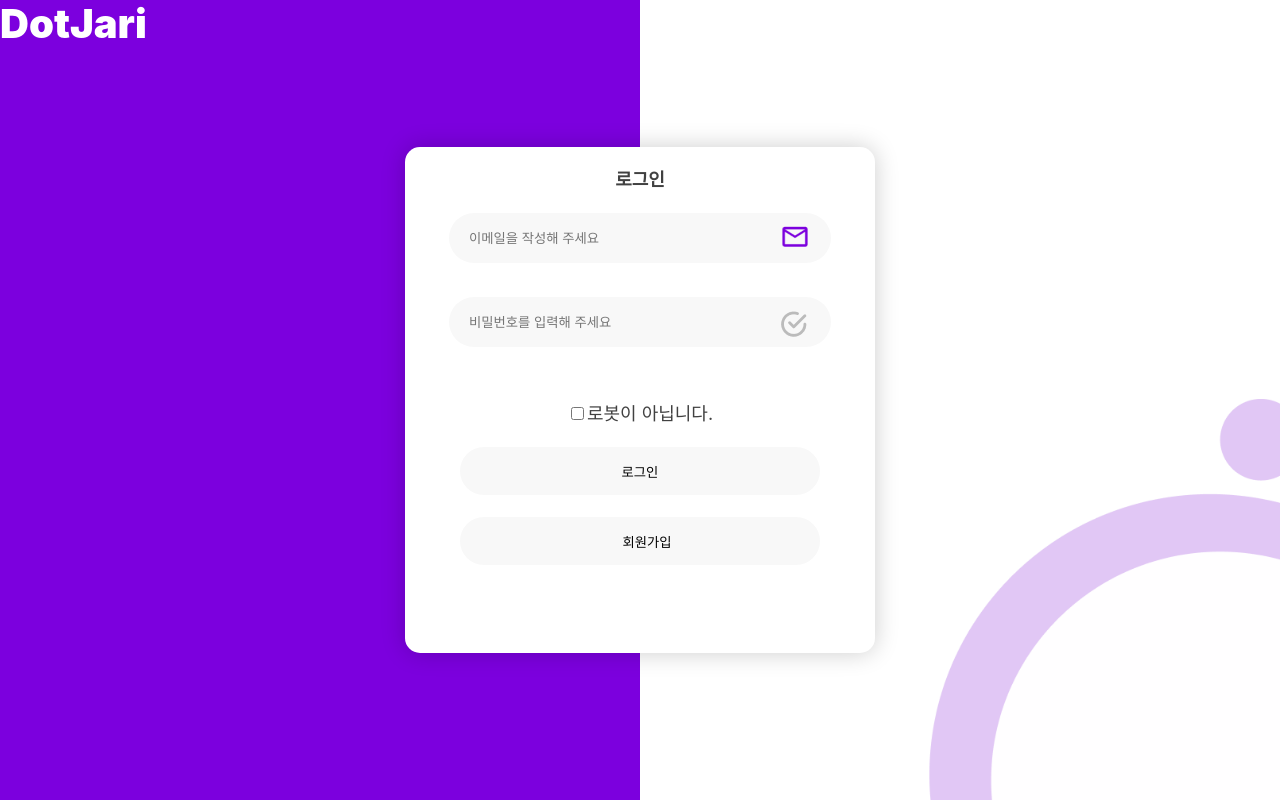
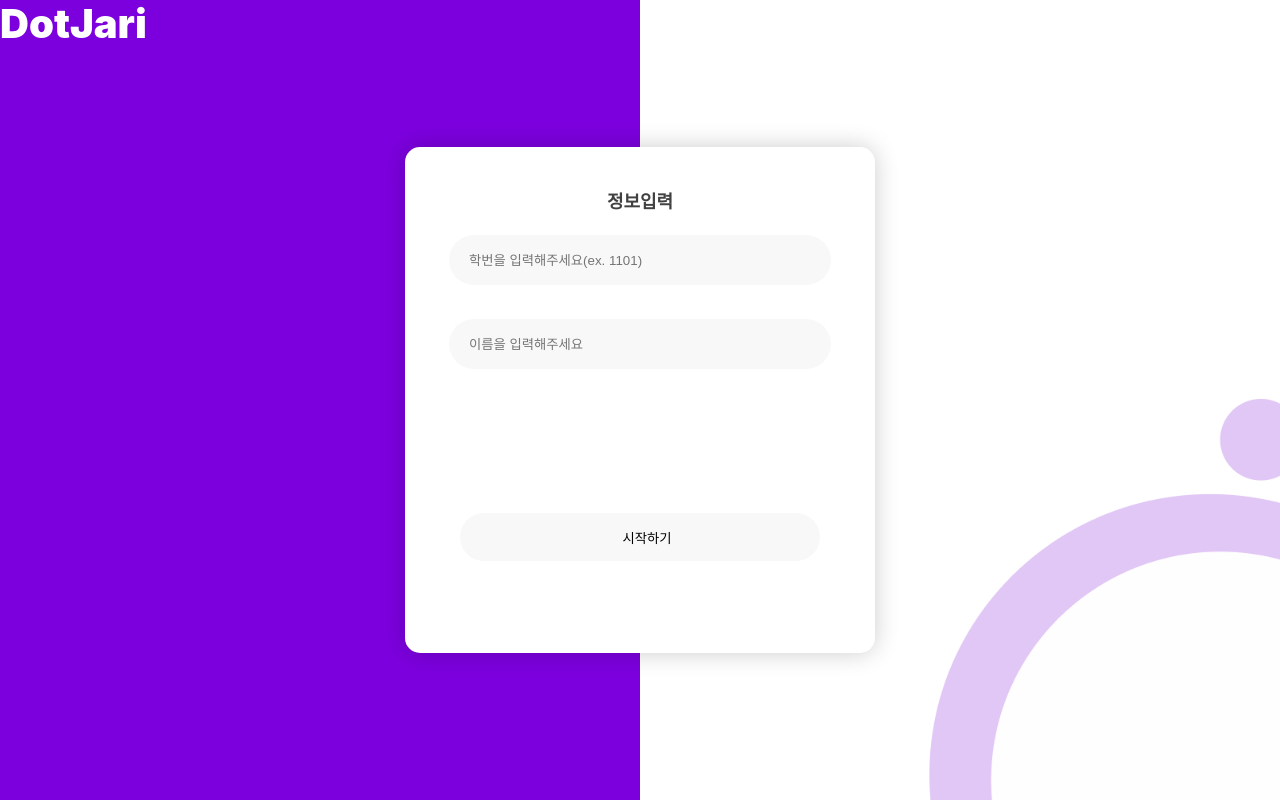
Before and after one commit to chaeyoung1027/it-show-dotjari, a React (Create React App) app: page / in a window 1280 px wide. Built offline with nearby package versions, Linux system fonts and the light colour scheme.

Commit message:
정보입력 컴포넌트 추가

```diff
--- /dev/null
+++ b/src/components/UserInfo.js
@@ -0,0 +1,47 @@
+import React, { useState } from 'react';
+import ReactDOM from 'react-dom';
+import '../css/index.css';
+
+//img
+import circleIcon from '../img/circle.png';
+import emailIcon from '../img/email.png';
+import uncheckIcon from '../img/unchecked.png';
+
+function UserInfo() {
+  const [snumber, setSnumber] = useState('');
+  const [sname, setSname] = useState('');
+
+  function handleLogin() {
+    console.log('Login button clicked');
+    console.log('Email:', snumber);
+    console.log('Password:', sname);
+  }
+
+  return (
+    <div className="container">
+      <p className="background">DotJari</p>
+      <div className="login">
+        <br /><br />
+        <strong>정보입력</strong>
+        <br /><br />
+        <div style={{ position: 'relative', height: '40px' }}>
+          <input id="btn" type="email" placeholder="학번을 입력해주세요(ex. 1101)" value={snumber}
+            onChange={(e) => setSnumber(e.target.value)} />
+        </div>
+        <br /><br/>
+        <div style={{ position: 'relative', height: '40px' }}>
+          <input id="btn" type="text" placeholder="이름을 입력해주세요" value={sname}
+            onChange={(e) => setSname(e.target.value)} />
+        </div>
+        <br /><br /><br />
+        <br /><br /><br />
+        <br />
+        <button id="btn" onClick={handleLogin}>시작하기</button>
+      </div>
+      <img className="circle-icon" src={circleIcon} alt="Circle Icon" />
+    </div>
+  );
+}
+
+
+ReactDOM.render(<UserInfo />, document.getElementById('root'));
--- a/src/components/login.js
+++ b/src/components/login.js
@@ -26,7 +26,7 @@ function Login() {
     <div className="container">
       <p className="background">DotJari</p>
       <div className="login">
-        <br />
+        <br /><br />
         <strong>로그인</strong>
         <br /><br />
         <div style={{ position: 'relative', height: '40px' }}>
@@ -75,7 +75,7 @@ function SignUp() {
     <div className="container">
       <p className="background">DotJari</p>
       <div className="login">
-        <br />
+        <br /><br />
           <strong>회원가입</strong>
           <br /><br />
           <div style={{ position: 'relative', height: '40px' }}>
@@ -103,4 +103,6 @@ function SignUp() {
   );
 }
 
+
+
 ReactDOM.render(<Login />, document.getElementById('root'));
--- a/src/index.js
+++ b/src/index.js
@@ -1 +1,2 @@
-import '../src/components/login'
+// import '../src/components/Login'
+import '../src/components/UserInfo'
```
